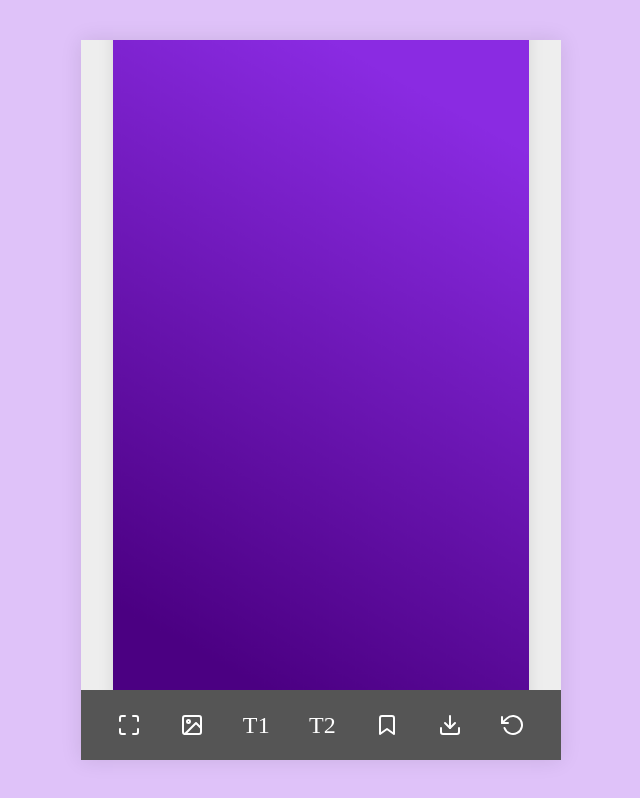
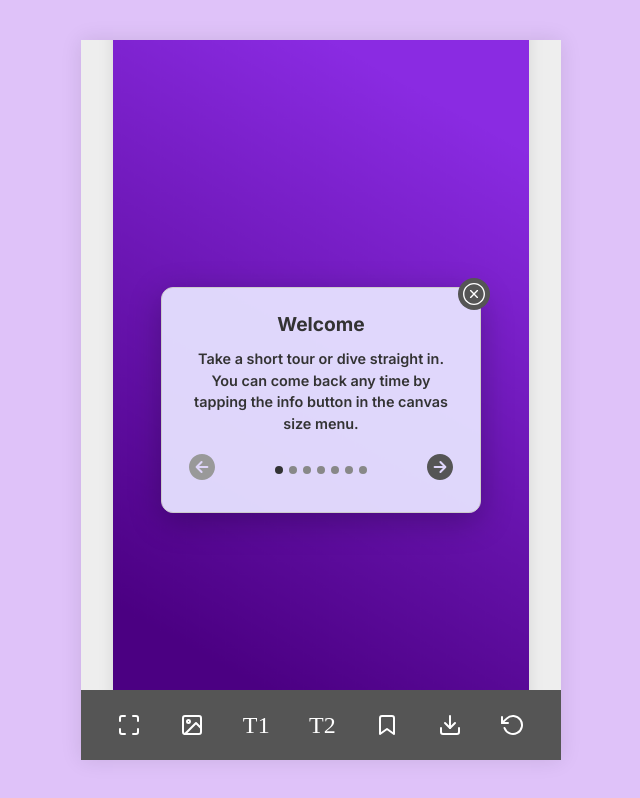
Before and after one commit to masondan/picflam, a React (Vite) app: page / in a window 1280 px wide. Both pictures are taken after a click on the button "Get Started". Shown: the whole page, without its empty margins (319-959 px from the left). Built offline with nearby package versions, Linux system fonts and the light colour scheme; no server answers; a web font is replaced by a local one.

Commit message:
feat: redesign tooltip and add info button

```diff
--- a/src/App.jsx
+++ b/src/App.jsx
@@ -17,6 +17,7 @@ import Slide from './components/Slide';
 import TextToolbar from './components/TextToolbar';
 import SplashScreen from './components/SplashScreen';
 import Tooltip from './components/Tooltip';
+import { tooltipContent } from './tooltipContent';
 import { useSlides } from './hooks/useSlides';
 import { useLocalStorage } from './hooks/useLocalStorage';
 import { drawSlide, computeTextBounds, compressImage } from './utils/canvasUtils';
@@ -42,9 +43,8 @@ function App() {
   } = useSlides();
 
   const [savedProjects, setSavedProjects] = useLocalStorage('picflam_projects', [null, null, null]);
-  const [showTooltip, setShowTooltip] = useLocalStorage('picflam_tooltip_shown', true); // true = hide tooltip (shown once), false = show
-  const [showBackgroundTooltip, setShowBackgroundTooltip] = useLocalStorage('picflam_background_tooltip_shown', true); // true = hide tooltip (shown once), false = show
-  const [hasSelectedSize, setHasSelectedSize] = useState(false); // Track if user has selected canvas size
+  const [hasSeenGuide, setHasSeenGuide] = useLocalStorage('picflam_guide_seen', false);
+  const [forceShowGuide, setForceShowGuide] = useState(false);
 
   const slideRef = useRef(null);
 
@@ -467,16 +467,17 @@ function App() {
     return <SplashScreen onGetStarted={() => setShowSplash(false)} />;
   }
 
-  const handleTooltipClose = () => {
-    setShowTooltip(true);
-  };
-
-  const handleBackgroundTooltipClose = () => {
-    setShowBackgroundTooltip(true);
-  };
-
   return (
     <div className="app-container">
+      <Tooltip
+        content={tooltipContent}
+        show={!hasSeenGuide || forceShowGuide}
+        onClose={() => {
+          setHasSeenGuide(true);
+          setForceShowGuide(false);
+        }}
+      />
+
       <div className="canvas-container" ref={canvasContainerRef} style={{ touchAction: 'pan-y', overflowX: 'auto', overflowY: 'hidden', height: textEditMode ? 'calc(100dvh - 100px)' : '100dvh', alignItems: textEditMode ? 'flex-end' : 'center', paddingBottom: textEditMode ? '30px' : '0', justifyContent: textEditMode ? 'flex-start' : 'center' }}>
         <Slide
           ref={slideRef}
@@ -514,19 +515,13 @@ function App() {
       {isBackgroundDrawerOpen && (
         <>
           <BackgroundDrawer
-            onClose={() => { setIsBackgroundDrawerOpen(false); setShowFooter(true); setShowBackgroundTooltip(true); }}
-            onColorClick={() => { setIsColorDrawerOpen(true); setShowBackgroundTooltip(true); }}
-            onImageUpload={() => { handleImageUploadClick(); setShowBackgroundTooltip(true); }}
-            onSearchClick={() => { setIsSearchDrawerOpen(true); setShowFooter(false); setShowBackgroundTooltip(true); }}
-            onLogoClick={() => { handleLogoUploadClick(); setShowBackgroundTooltip(true); }}
+            onClose={() => { setIsBackgroundDrawerOpen(false); setShowFooter(true); }}
+            onColorClick={() => { setIsColorDrawerOpen(true); }}
+            onImageUpload={() => { handleImageUploadClick(); }}
+            onSearchClick={() => { setIsSearchDrawerOpen(true); setShowFooter(false); }}
+            onLogoClick={() => { handleLogoUploadClick(); }}
             currentBackground={slide.background}
           />
-          {showBackgroundTooltip === false && hasSelectedSize && (
-            <Tooltip
-              message="Now choose your background, upload or search for an image, and add a logo"
-              onClose={handleBackgroundTooltipClose}
-            />
-          )}
         </>
       )}
 
@@ -553,9 +548,14 @@ function App() {
       )}
 
       {isSizeDrawerOpen && (
-        <SizeDrawer onClose={handleSizeDrawerClose} onCanvasSizeChange={(size) => {
-          updateSlide({ canvasSize: size });
-        }} currentSize={slide.canvasSize} />
+        <SizeDrawer
+          onClose={handleSizeDrawerClose}
+          onCanvasSizeChange={(size) => {
+            updateSlide({ canvasSize: size });
+          }}
+          currentSize={slide.canvasSize}
+          onShowGuide={() => setForceShowGuide(true)}
+        />
       )}
 
       {isSaveDrawerOpen && (
@@ -634,13 +634,6 @@ function App() {
           onClose={() => { setTextEditMode(null); setIsKeyboardActive(false); }}
         />
       )}
-
-      {showTooltip === false && (
-        <Tooltip
-          message="Welcome! Choose your canvas size then add images and text"
-          onClose={() => { handleTooltipClose(); setShowBackgroundTooltip(false); }}
-        />
-      )}
     </div>
   )
 }
--- a/src/components/SizeDrawer.jsx
+++ b/src/components/SizeDrawer.jsx
@@ -1,8 +1,9 @@
 import { FiChevronLeft } from 'react-icons/fi';
 import { LuRectangleVertical, LuSquare, LuRectangleHorizontal } from 'react-icons/lu';
+import { AiOutlineInfoCircle } from 'react-icons/ai';
 import './SizeDrawer.css';
 
-function SizeDrawer({ onClose, onCanvasSizeChange, currentSize }) {
+function SizeDrawer({ onClose, onCanvasSizeChange, currentSize, onShowGuide }) {
   const sizes = [
     { id: '9/16', icon: <LuRectangleVertical />, label: 'Portrait' },
     { id: '1/1', icon: <LuSquare />, label: 'Square' },
@@ -28,6 +29,9 @@ function SizeDrawer({ onClose, onCanvasSizeChange, currentSize }) {
               </button>
             ))}
           </div>
+          <button className="info-button" onClick={onShowGuide}>
+            <AiOutlineInfoCircle />
+          </button>
         </div>
       </div>
     </div>
--- a/src/components/Tooltip.css
+++ b/src/components/Tooltip.css
@@ -1,96 +1,110 @@
 .tooltip {
-  position: fixed;
-  top: calc(50vh - 60px); /* Center in canvas area above footer */
-  left: 40%;
+  position: fixed; /* Changed from relative to fixed */
+  top: 50%;
+  left: 50%;
   transform: translate(-50%, -50%);
-  z-index: 2000;
-  width: 60vw; /* 60% of viewport width */
-  margin-left: 16px; /* Adjust to center properly accounting for close button */
+  background-color: rgba(230, 226, 255, 0.95); /* Using rgba for transparency */
+  color: #000000;
+  padding: 1.5rem;
+  border-radius: 12px; /* Slightly larger radius */
+  max-width: 320px;
+  width: 60%;
+  box-shadow: 0 8px 32px rgba(0, 0, 0, 0.25); /* Added blurrier shadow */
+  border: 1px solid #cccccc;
+  animation: fadeIn 0.3s ease-out;
+  z-index: 1100;
 }
 
-.tooltip-content {
-  background: #dfc2f9;
-  color: #333333;
-  padding: 20px 24px;
-  border-radius: 12px;
-  box-shadow: 0 12px 40px rgba(0, 0, 0, 0.3), 0 4px 16px rgba(0, 0, 0, 0.2);
-  font-family: 'Inter', sans-serif;
-  font-size: 16px;
-  font-weight: 500;
-  line-height: 1.4;
+@keyframes fadeIn {
+  from {
+    opacity: 0;
+    transform: translate(-50%, -45%);
+  }
+  to {
+    opacity: 1;
+    transform: translate(-50%, -50%);
+  }
+}
+
+.tooltip-text-area h3 {
+  margin-top: 0;
+  margin-bottom: 0.75rem;
+  font-size: 1.2rem;
+  color: #333;
   text-align: center;
-  position: relative;
+}
+
+.tooltip-text-area p {
+  margin-top: 0;
+  margin-bottom: 1.5rem;
+  font-size: 0.9rem;
+  font-weight: 600;
+  line-height: 1.5;
+  color: #333;
+  text-align: center;
 }
 
 .tooltip-close {
   position: absolute;
-  top: -16px; /* Position above the tooltip */
-  right: -16px; /* Position to the right outside */
-  background: #53068E;
+  top: -10px;
+  right: -10px;
+  background-color: #555; /* Solid background color */
+  color: #fff; /* White 'X' icon */
   border: none;
-  color: #FFFFFF;
+  border-radius: 50%; /* Make it circular */
+  width: 32px; /* Explicit size */
+  height: 32px; /* Explicit size */
+  font-size: 22px; /* Size of the 'X' icon */
   cursor: pointer;
-  padding: 4px;
-  width: 32px;
-  height: 32px;
   display: flex;
   align-items: center;
   justify-content: center;
-  border-radius: 50%;
   transition: background-color 0.2s ease;
-  box-shadow: 0 4px 12px rgba(0, 0, 0, 0.2);
 }
 
 .tooltip-close:hover {
-  background-color: #3d0466;
+  background-color: #000;
 }
 
-.tooltip-close svg {
-  width: 20px;
-  height: 20px;
+.tooltip-footer {
+  display: flex;
+  justify-content: space-between;
+  align-items: center;
+  margin-top: 1rem;
 }
 
-.tooltip-arrow {
-  position: absolute;
-  bottom: -12px;
-  left: 50%;
-  transform: translateX(-50%);
-  width: 0;
-  height: 0;
-  border-left: 12px solid transparent;
-  border-right: 12px solid transparent;
-  border-top: 12px solid #dfc2f9;
+.tooltip-progress-dots {
+  display: flex;
+  gap: 6px;
+  flex-grow: 1;
+  justify-content: center;
 }
 
-.tooltip.bottom .tooltip-arrow {
-  bottom: -12px;
-  border-top: 12px solid #dfc2f9;
-  border-bottom: none;
+.tooltip-progress-dots .dot {
+  width: 8px;
+  height: 8px;
+  border-radius: 50%;
+  background-color: #888888;
+  transition: background-color 0.3s;
 }
 
-/* Mobile adjustments */
-@media (max-width: 768px) {
-  .tooltip {
-    max-width: 80vw;
-    margin: 0 10vw;
-  }
+.tooltip-progress-dots .dot.active {
+  background-color: #333;
+}
 
-  .tooltip-content {
-    font-size: 14px;
-    padding: 16px 20px;
-  }
+.tooltip-arrow-btn {
+  background: none;
+  border: none;
+  padding: 0;
+  margin: 0;
+  cursor: pointer;
+  font-size: 32px; /* Larger icons */
+  line-height: 1;
+  color: #555555; /* Active color */
+  transition: color 0.2s ease-in-out;
+}
 
-  .tooltip.bottom {
-    margin-bottom: 100px;
-  }
-
-  .tooltip-close {
-    width: 32px;
-    height: 32px;
-  }
-
-  .tooltip-close svg {
-    width: 26px;
-    height: 26px;
-  }
+.tooltip-arrow-btn.inactive {
+  color: #999999; /* Inactive color */
+  cursor: default;
 }
--- a/src/components/Tooltip.jsx
+++ b/src/components/Tooltip.jsx
@@ -1,15 +1,96 @@
-import React from 'react';
+import React, { useState, useEffect, useRef } from 'react';
 import { SlClose } from 'react-icons/sl';
+import { IoArrowBackCircle, IoArrowForwardCircle } from 'react-icons/io5';
 import './Tooltip.css';
 
-function Tooltip({ message, onClose }) {
+function Tooltip({ content, show, onClose }) {
+  const [currentStep, setCurrentStep] = useState(0);
+  const [contentHeight, setContentHeight] = useState('auto');
+  const tooltipRef = useRef(null);
+
+  useEffect(() => {
+    if (show && content && content.length > 0 && tooltipRef.current) {
+      // On show, calculate the max height required by any step
+      let maxHeight = 0;
+      const measurementNode = document.createElement('div');
+      // Apply key styles that affect height
+      measurementNode.style.width = tooltipRef.current.offsetWidth + 'px';
+      measurementNode.style.padding = '0 1.5rem'; // Match tooltip content padding
+      measurementNode.style.visibility = 'hidden';
+      measurementNode.style.position = 'absolute';
+      measurementNode.style.top = '-9999px';
+      document.body.appendChild(measurementNode);
+
+      content.forEach(item => {
+        // Render the content into the measurement node
+        measurementNode.innerHTML = `
+          <div class="tooltip-content">
+            <h3>${item.title}</h3>
+            <p>${item.text}</p>
+          </div>
+        `;
+        if (measurementNode.scrollHeight > maxHeight) {
+          maxHeight = measurementNode.scrollHeight;
+        }
+      });
+
+      document.body.removeChild(measurementNode);
+
+      if (maxHeight > 0) {
+        setContentHeight(`${maxHeight}px`);
+      }
+
+      // Reset to the first step whenever the tooltip is re-opened
+      setCurrentStep(0);
+    }
+  }, [show, content]);
+
+  if (!show || !content || content.length === 0) {
+    return null;
+  }
+
+  const handleNext = () => {
+    if (currentStep < content.length - 1) {
+      setCurrentStep(currentStep + 1);
+    } else {
+      onClose(); // Finish on the last step
+    }
+  };
+
+  const handlePrev = () => {
+    if (currentStep > 0) {
+      setCurrentStep(currentStep - 1);
+    }
+  };
+
+  const { title, text } = content[currentStep];
+
   return (
-    <div className="tooltip">
-      <div className="tooltip-content">
-        <p>{message}</p>
+    <div className="tooltip" ref={tooltipRef}>
+      <div className="tooltip-content-wrapper">
         <button className="tooltip-close" onClick={onClose}>
           <SlClose />
         </button>
+        <div className="tooltip-text-area" style={{ minHeight: contentHeight }}>
+          <h3>{title}</h3>
+          <p>{text}</p>
+        </div>
+        <div className="tooltip-footer">
+            <button className={`tooltip-arrow-btn ${currentStep === 0 ? 'inactive' : ''}`} onClick={handlePrev}>
+                <IoArrowBackCircle />
+            </button>
+            <div className="tooltip-progress-dots">
+                {content.map((_, index) => (
+                <span
+                    key={index}
+                    className={`dot ${currentStep === index ? 'active' : ''}`}
+                ></span>
+                ))}
+            </div>
+            <button className={`tooltip-arrow-btn ${currentStep === content.length - 1 ? 'inactive' : ''}`} onClick={handleNext}>
+                <IoArrowForwardCircle />
+            </button>
+        </div>
       </div>
     </div>
   );
--- /dev/null
+++ b/src/tooltipContent.js
@@ -0,0 +1,31 @@
+
+export const tooltipContent = [
+  {
+    title: 'Welcome',
+    text: 'Take a short tour or dive straight in. You can come back any time by tapping the info button in the canvas size menu.',
+  },
+  {
+    title: 'Choose a size',
+    text: 'Move from left to right along the menu to build your project. Start by selecting a canvas size - portrait, square or landscape.',
+  },
+  {
+    title: 'Background magic',
+    text: 'Choose colours and images. You can import a main image, logo and search for free images. Tip: Add transparency to your main image to make text jump out.',
+  },
+  {
+    title: 'Slide to size',
+    text: 'Resize images with the slider and position with your finger or mouse. By default, the logo image is smaller with transparency applied, but you can change that.',
+  },
+  {
+    title: 'Customise text',
+    text: 'Add two pieces of text. Display quotes, highlight words, add a label and more. By default, T1 is larger and centre, T2 is smaller and lower - customise it all',
+  },
+  {
+    title: 'Save projects',
+    text: 'Tap the bookmark icon and save up to three projects. Tip: Tap an image, text or background to jump to its toolbar. Use the chevrons to return to the home menu.',
+  },
+  {
+    title: 'Job done!',
+    text: 'Download your masterpiece then tap the last button to start a fresh project. Tip: Change the canvas shape after saving to repurpose your PicFlam project.',
+  },
+];
```
Also changed, not shown: src/components/SizeDrawer.css (+15 -4 lines).
